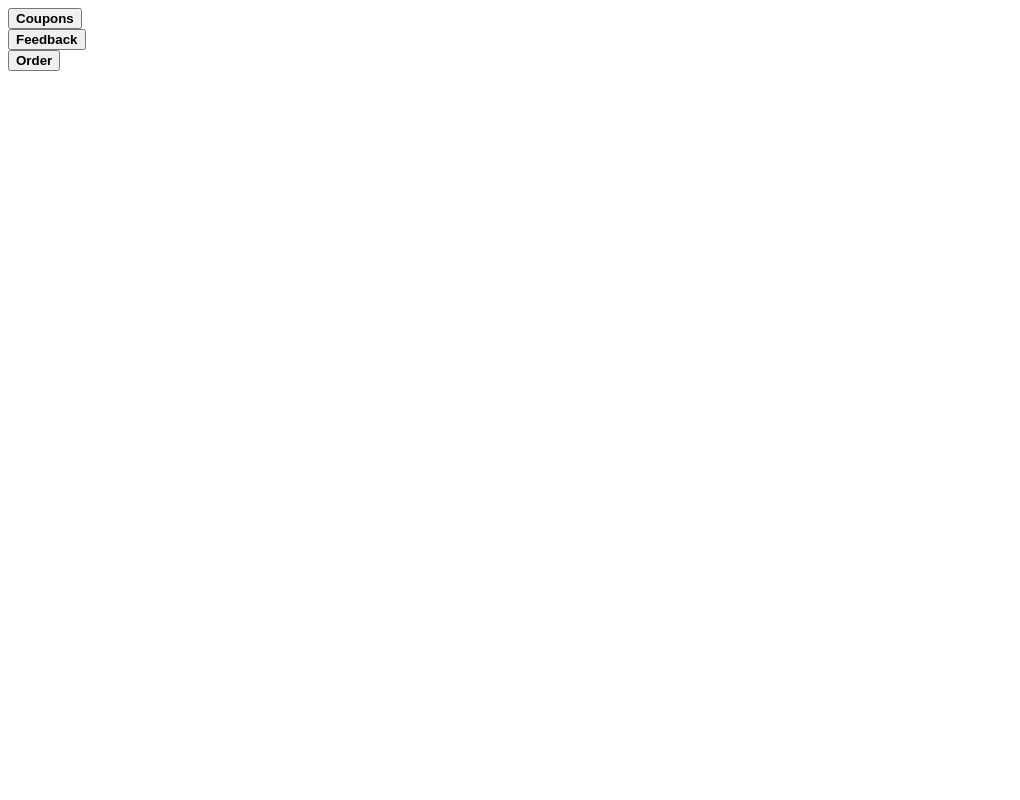
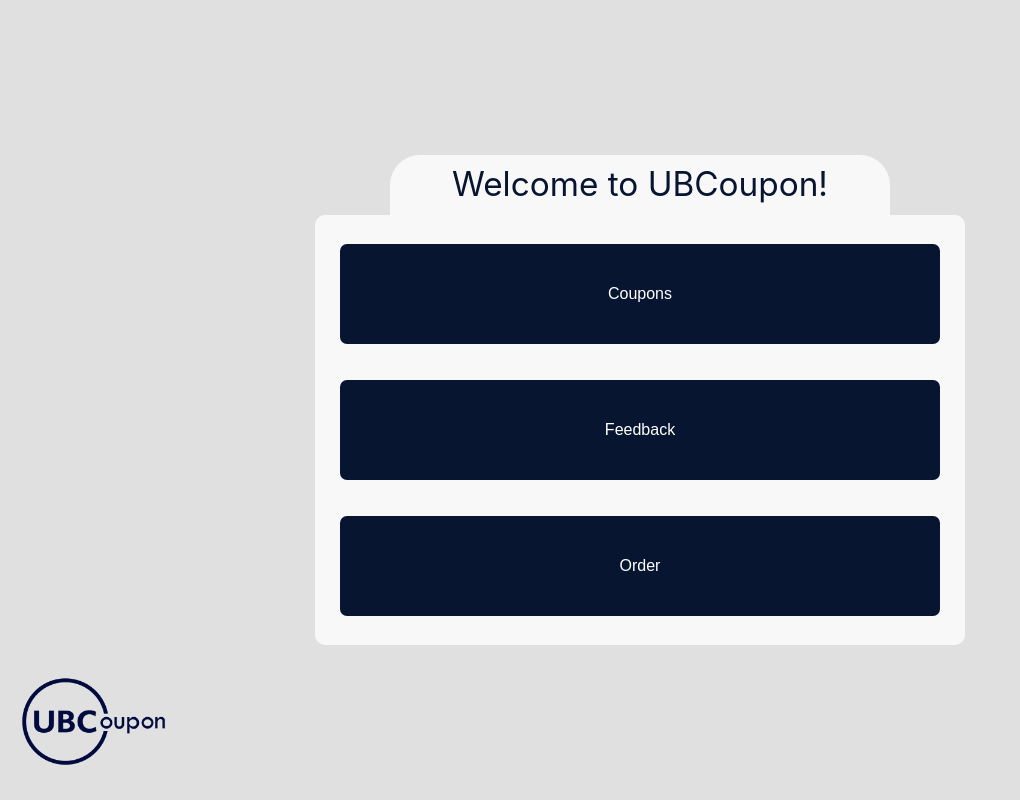
Before and after one commit to Daksh4Code/UBC-Food-Coupon-App, a plain HTML site: page project/public/main.html in a window 1280 px wide. Shown: the whole page, without its empty margins (0-1020 px from the left). Drawn offline with Linux system fonts and the light colour scheme.

Commit message:
Better main.html page

```diff
--- a/project/public/main.html
+++ b/project/public/main.html
@@ -5,25 +5,33 @@
     <meta name="viewport" content="width=device-width, initial-scale=1.0">
 
     <!-- Link to the external CSS stylesheet. Uncomment if you wish to customize or add styling. -->
-    <!-- <link rel="stylesheet" href="styles.css">   -->
+    <link rel="stylesheet" href="styles.css">
 
     <title>UBCoupon</title>
 </head>
 <body>
 <!-- ===================================================================================== -->
 <!-- Show 'CouponTable' -->
+<img src="./media/logo.png" alt="logo" width="150px"/>
 
+<div class="container">
+    <p id="header">Welcome to UBCoupon!</p>
+    <div class="box">
         <a href="coupon.html">
-    <button class="block"><b>Coupons</b></button>
+            <button class="block">Coupons</button>
         </a>
         <br>
         <a href="feedback.html">
-    <button class="block"><b>Feedback</b></button>
+            <button class="block">Feedback</button>
         </a>
         <br>
         <a href="order.html">
-    <button class="block"><b>Order</b></button>
+            <button class="block">Order</button>
         </a>
+    </div>
+
+</div>
+
 <br>
 
 
--- a/project/public/styles.css
+++ b/project/public/styles.css
@@ -5,7 +5,7 @@
     max-width: 800px;
     margin: auto;
     line-height: 1.6;
-    background-color: #fffef5f9;
+    background-color: #e0e0e0;
     color: #313131;
 }
 
@@ -41,26 +41,84 @@
     background-color: #f5f5f5;
     cursor: pointer;
 }
+.container {
+
+    width: fit-content;
+    height: fit-content;
+    position: absolute;
+    top: 0;
+    bottom: 0;
+    left: 0;
+    right: 0;
+    margin: auto;
+}
+
+.box {
+    background-color: rgba(255, 255, 255, 0.774);
+    width: 650px;
+    height: 430px;
+    top: 0;
+    bottom: 0;
+    left: 0;
+    right: 0;
+    margin: auto;
+    border-radius: 10px;
+    display: flex;
+    flex-direction: column;
+    justify-content: center; /* Vertically center the buttons */
+    align-items: center; /* Horizontally center the buttons */
+}
 
 button {
-    background-color: rgb(32, 107, 227);
+    background-color: rgb(8, 21, 48);
     color: #fff;
     padding: 10px 20px;
     font-size: 16px;
     border: none;
-    border-radius: 5px;
+    border-radius: 7px;
     cursor: pointer;
     transition: background-color 0.3s;
     outline: none;
+    width: 600px;
+    height: 100px;
+    margin: 5px 0; /* Reduce the vertical margin between buttons */
+}
+
+img {
+    position: fixed;
+    bottom: 0;
+    left: 20px;
+}
+
+#header {
+    background-color: rgba(255, 255, 255, 0.774);
+    color:rgb(8, 21, 48);
+    font-size: 25pt;
+    width: 500px;
+    height: 60px;
+    top: 0;
+    bottom: 0;
+    left: 0;
+    right: 0;
+    margin: auto;
+    border-radius: 30px;
+    border-bottom-left-radius: 0;
+    border-bottom-right-radius: 0;
+    display: flex;
+    flex-direction: column;
+    justify-content: center;
+    align-items: center;
+    position: relative;
 }
 
 button:hover {
-    background-color: rgb(22, 87, 207);
+    background-color: rgb(21, 24, 56);
 }
 
 button:active {
-    background-color: rgb(12, 67, 187);
+    background-color: rgb(21, 24, 56);
 }
+
 
 /* INPUT STYLES */
 input, textarea {
```
Also changed, not shown: project/public/order.html (+2 -0 lines), project/public/media/logo.png (added). Lines whose indentation alone changed are shown as unchanged.
